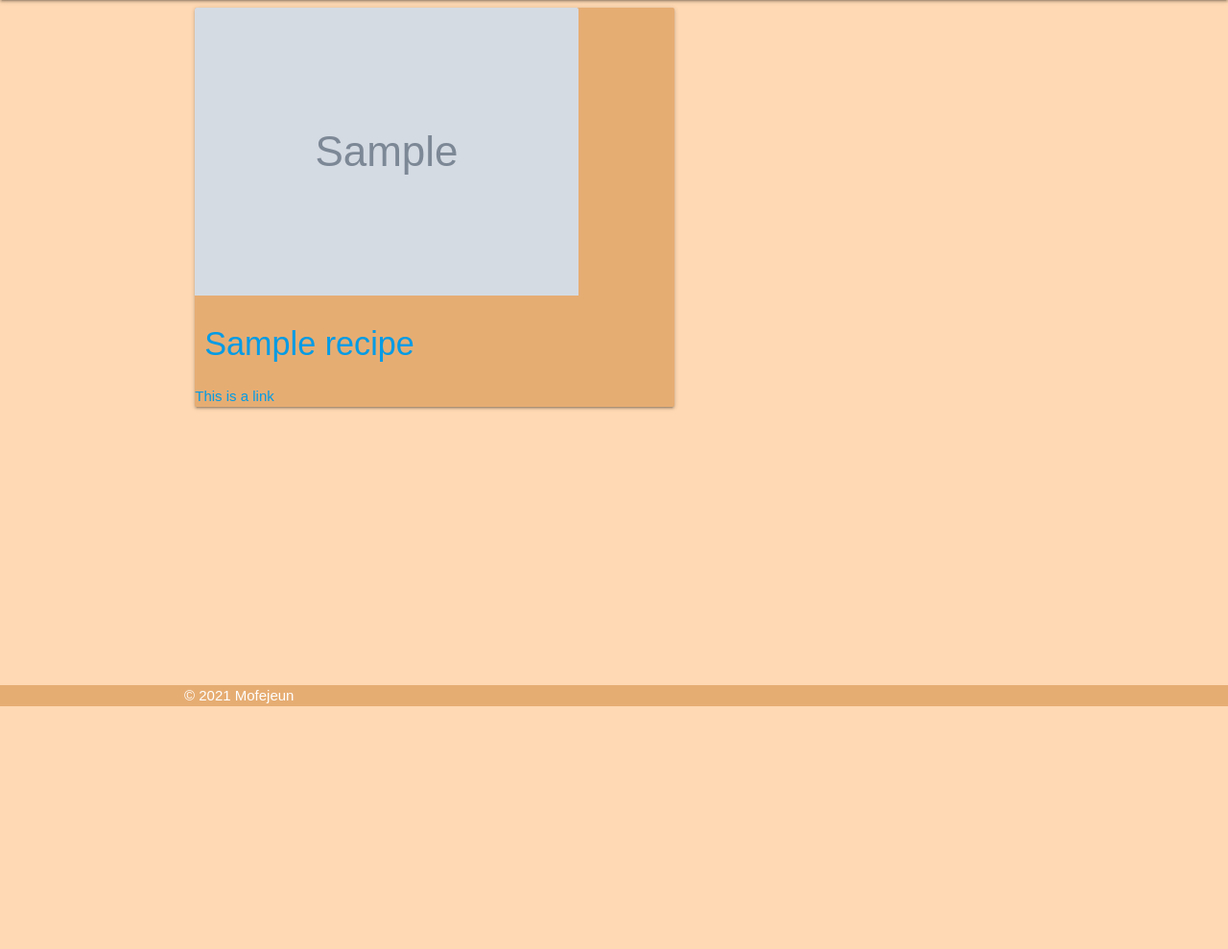
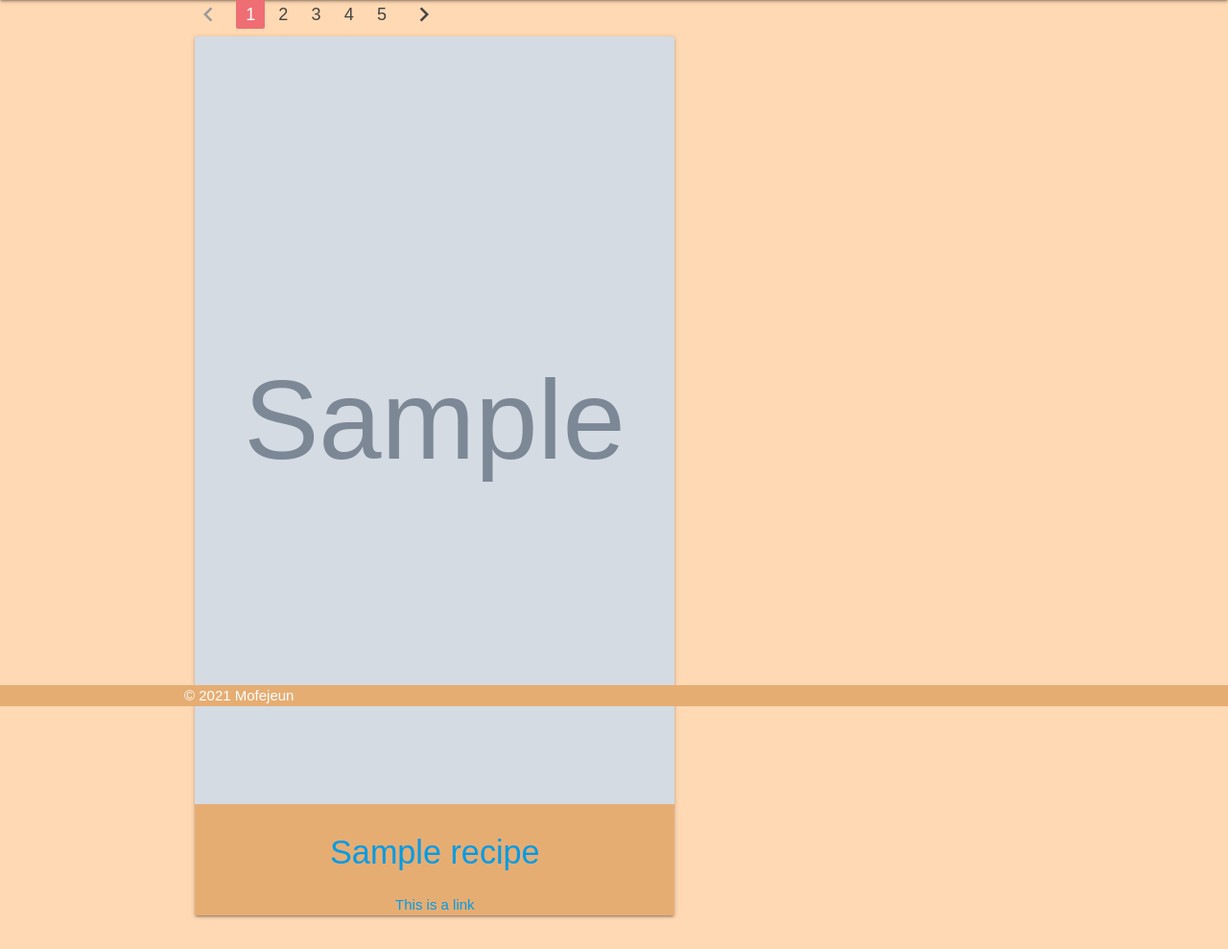
Before and after one commit to Code-Institute-Submissions/oludare89-Mofejeun_MS3_Project_JulyResub, a Flask app: page / in a window 1280 px wide. Shown: the part 64-1053 px from the top of the page at 96% size. Before the commit the page ends 800 px from the top, so only its background shows below. Run offline with Flask 2, Linux system fonts and the light colour scheme; grey boxes marked "Sample" are stand-in pictures; a database or web service that is not in the repository returns one stand-in record (values such as "Sample title"); some libraries are stand-ins or nearby versions; some web fonts are replaced.

Commit message:
Added Materialize pagination HTML

```diff
--- a/static/css/style.css
+++ b/static/css/style.css
@@ -26,6 +26,10 @@ body {
     background-color: #e6ad73;
 }
 
+.sidenav li a {
+    color: #fff;
+}
+
 /* Home Page */
 
 .card .card-content {
@@ -37,11 +41,29 @@ body {
     display: flex;
     flex-direction: column;
     justify-content: center;
+    align-items: center;
 }
 
 .card-image {
-    width: 80%;
-    height: 80%;
+    display: flex;
+    flex-direction: column;
+    justify-content: center;
+    align-items: center;
+    width: 100%;
+    overflow: hidden;
+}
+
+.card-image a img {
+    display: flex;
+    flex-direction: column;
+    justify-content: center;
+    align-items: center;
+    width: 100vh;
+    height: 100vh;
+}
+
+.card-content {
+    font-size: 10px;
 }
 
 /* Flash messages */
--- a/templates/recipes.html
+++ b/templates/recipes.html
@@ -2,6 +2,16 @@
 {% block content %}
 
     {% for recipe in recipes %}
+
+        <ul class="pagination">
+            <li class="disabled"><a href="#!"><i class="material-icons">chevron_left</i></a></li>
+            <li class="active"><a href="#!">1</a></li>
+            <li class="waves-effect"><a href="#!">2</a></li>
+            <li class="waves-effect"><a href="#!">3</a></li>
+            <li class="waves-effect"><a href="#!">4</a></li>
+            <li class="waves-effect"><a href="#!">5</a></li>
+            <li class="waves-effect"><a href="#!"><i class="material-icons">chevron_right</i></a></li>
+        </ul>
 
         <div class="row">
             <div class="col s12 m7">
```
